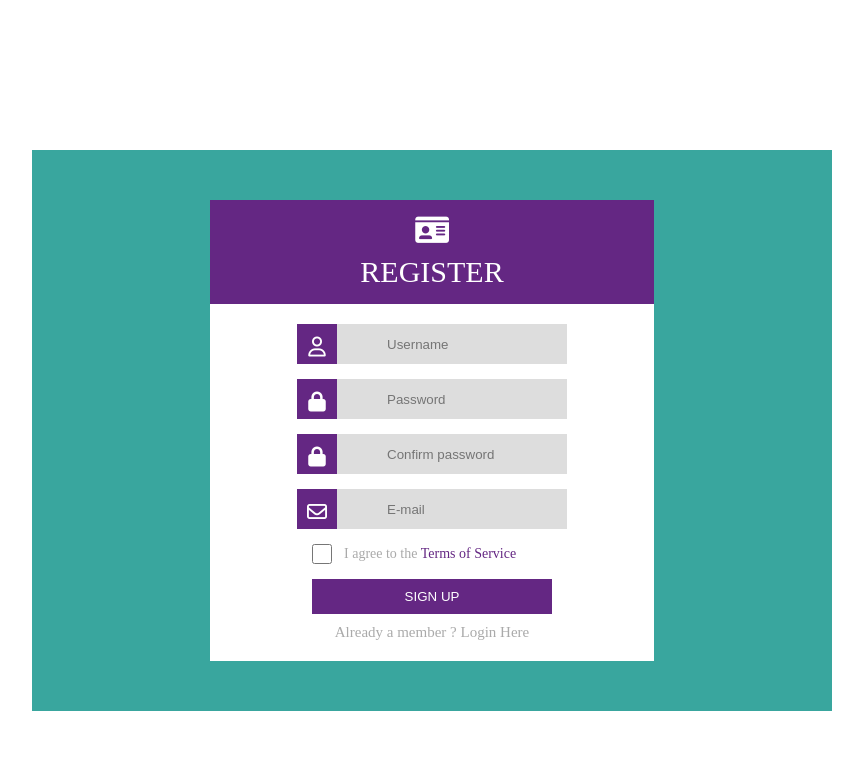
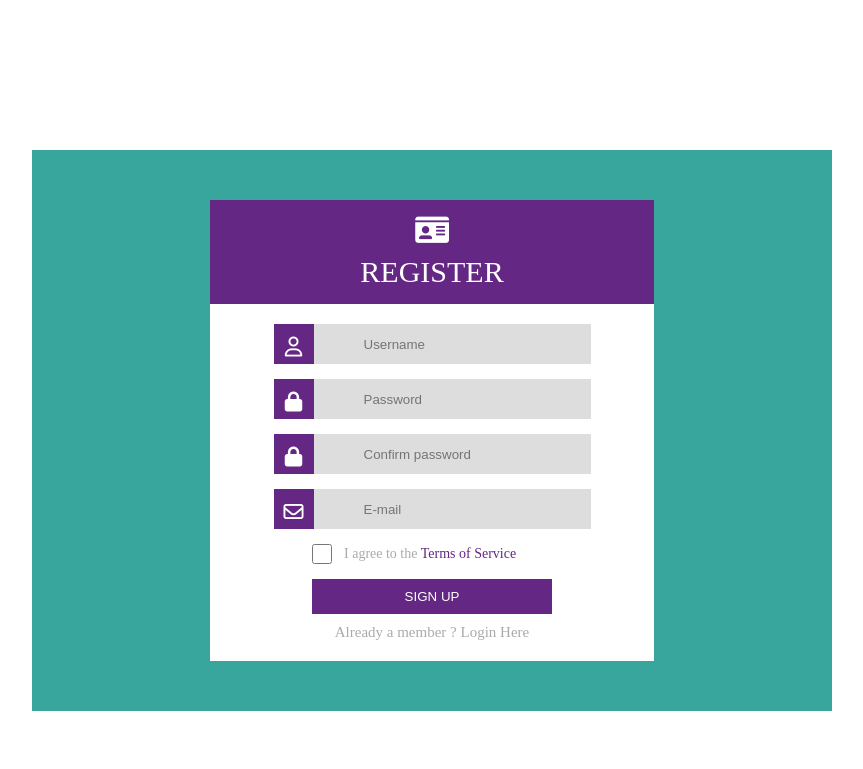
Before and after one commit to liyongxing1410/T2110E_HTML_CSS, a PHP site: page /practice_exam.html in a window 1280 px wide. Shown: the top 769 px of the page, without its empty margins (208-1071 px from the left). Run offline with PHP 8.4, Linux system fonts and the light colour scheme.

Commit message:
input padding

```diff
--- a/css/practice.css
+++ b/css/practice.css
@@ -67,7 +67,7 @@ html {
 .input input {
   background-color: #ddd;
   border: none;
-  padding: 0.3rem 0.3rem 0.3rem 5rem;
+  padding: 0.3rem 5rem 0.3rem 5rem;
 }
 
 .input-check {
```
